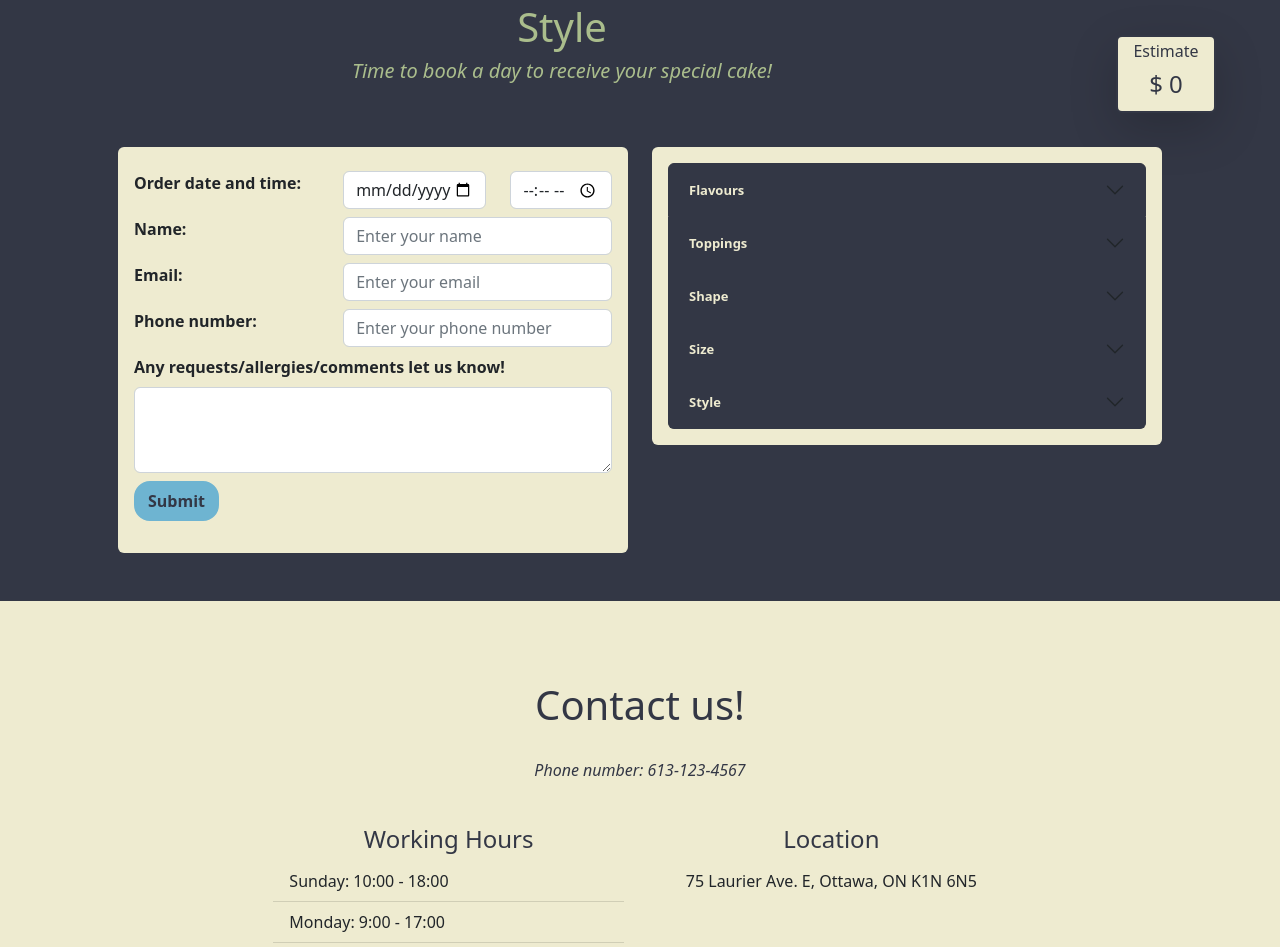
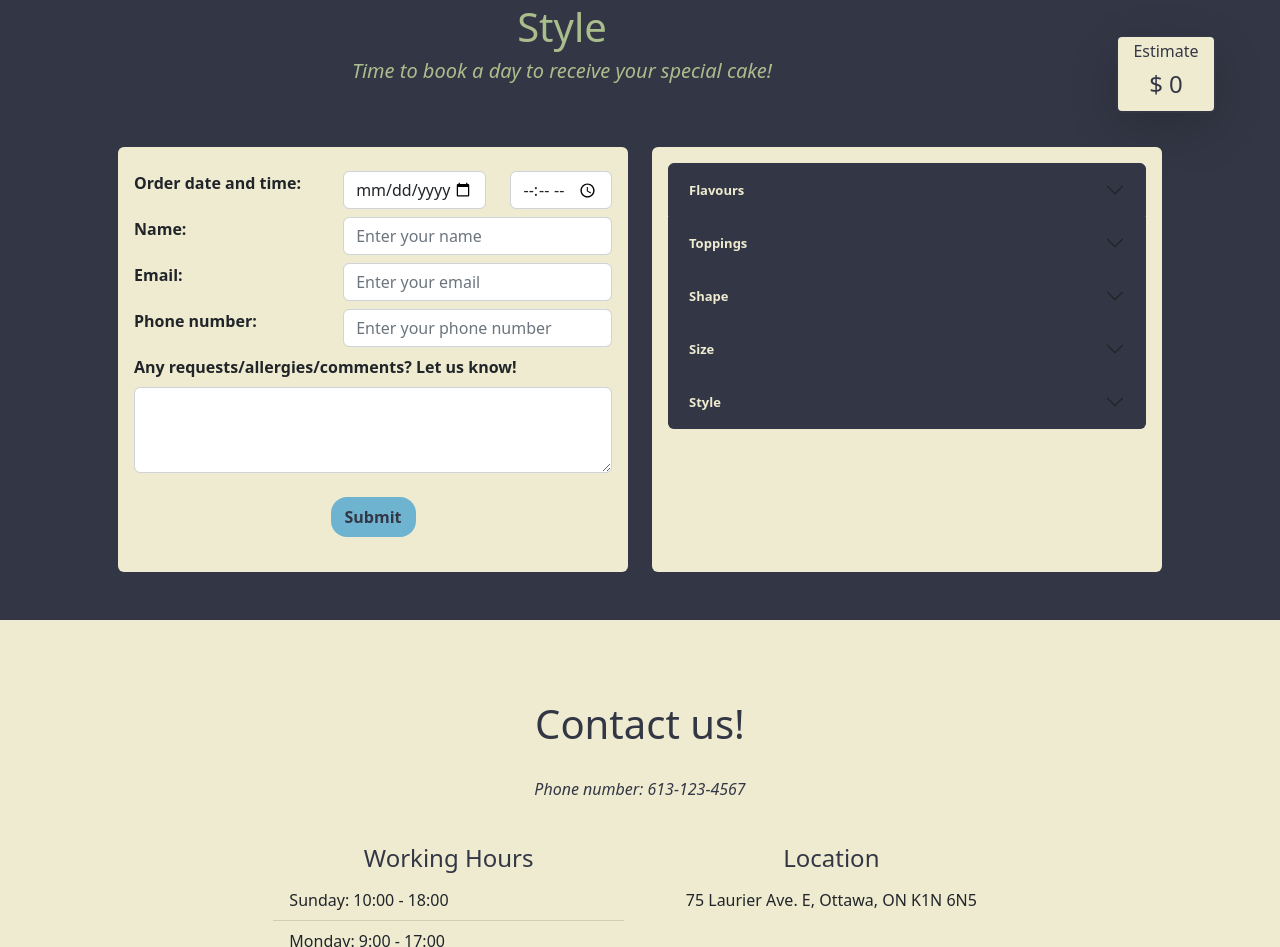
Before and after one commit to jessicanguyenn/thecakeshop, a plain HTML site: page index.html in a window 1280 px wide. Shown: the part 2494-3441 px from the top of the page. Drawn offline with nearby package versions, Linux system fonts and the light colour scheme.

```diff
--- a/index.html
+++ b/index.html
@@ -405,7 +405,7 @@
                 <div class="container-lg p-5">
                     <div class="row">
                         <div class="col-md-6">
-                            <div class="p-3 bg-color-1 rounded-2">
+                            <div class="p-3 bg-color-1 rounded-2 book">
                                 <form>
                                     <div class="row my-2">
                                         <div class="col-md-5">
@@ -443,12 +443,12 @@
                                         </div>
                                     </div>
                                     <div class="my-2">
-                                        <label for="comments" class="form-label fw-bold">Any requests/allergies/comments let us know!</label>
+                                        <label for="comments" class="form-label fw-bold">Any requests/allergies/comments? Let us know!</label>
                                         <textarea class="form-control" id="exampleFormControlTextarea1" rows="3"></textarea>
                                     </div>
 
                                     <!-- booking confirmation -->
-                                    <div class="my-2 ">
+                                    <div class="mt-4 text-center">
                                         <div id="liveAlertPlaceholder"></div>
                                         <button type="button" class="btn btn-color-2 rounded-4 text-color-5 fw-bold" id="liveAlertBtn">Submit</button>
                                     </div>
@@ -456,7 +456,7 @@
                             </div>
                         </div>
                         <div class="col-md-6">
-                            <div class="p-3 bg-color-1 rounded-2">
+                            <div class="p-3 bg-color-1 rounded-2 book">
                                 <div class="accordion" id="accordion2">
                                     <div class="accordion-item bg-color-5">
                                         <h2 class="accordion-header" id="heading1">
--- a/style.css
+++ b/style.css
@@ -156,3 +156,7 @@
 #prev-chef {
     display: none;
 }
+
+.book {
+    min-height: 425px;
+}
```
